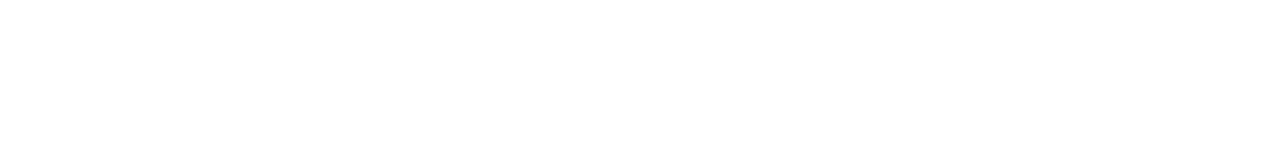
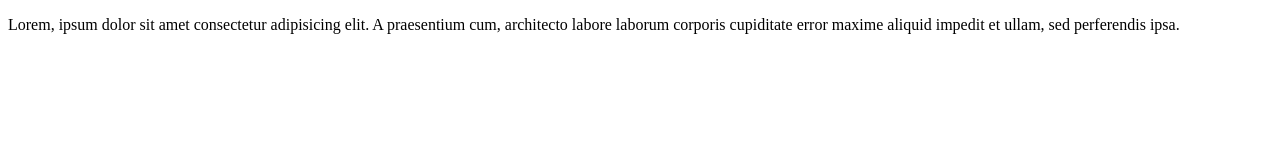
Before and after one commit to saifulabdullah71/Global-university, a plain HTML site: page index.html in a window 1280 px wide. Drawn offline with Linux system fonts and the light colour scheme.

Commit message:
p tag added

```diff
--- a/index.html
+++ b/index.html
@@ -6,7 +6,9 @@
     <title>Document</title>
 </head>
 <body>
-    <p></p>
+    <p>
+        Lorem, ipsum dolor sit amet consectetur adipisicing elit. A praesentium cum, architecto labore laborum corporis cupiditate error maxime aliquid impedit et ullam, sed perferendis ipsa.
+    </p>
 
 </body>
 </html>
```
